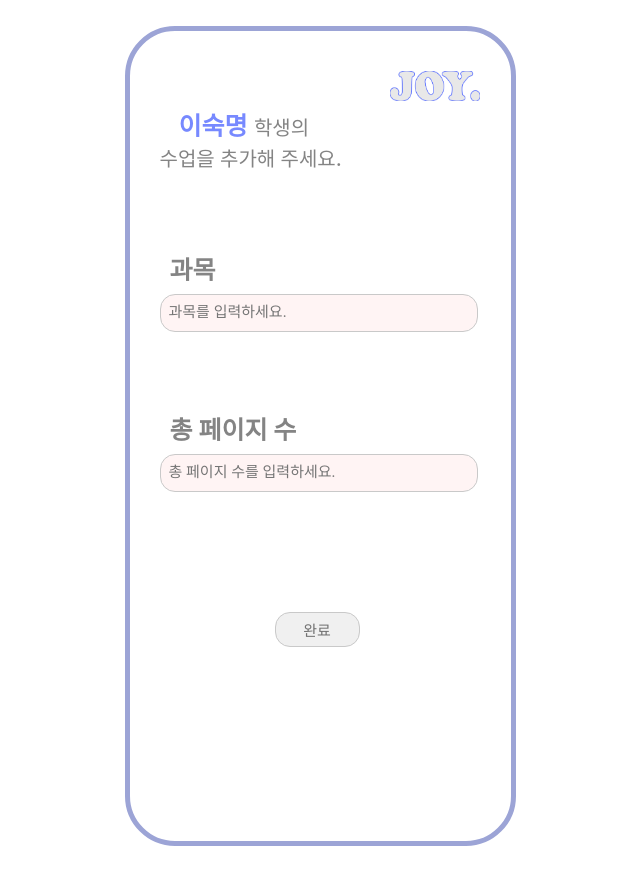
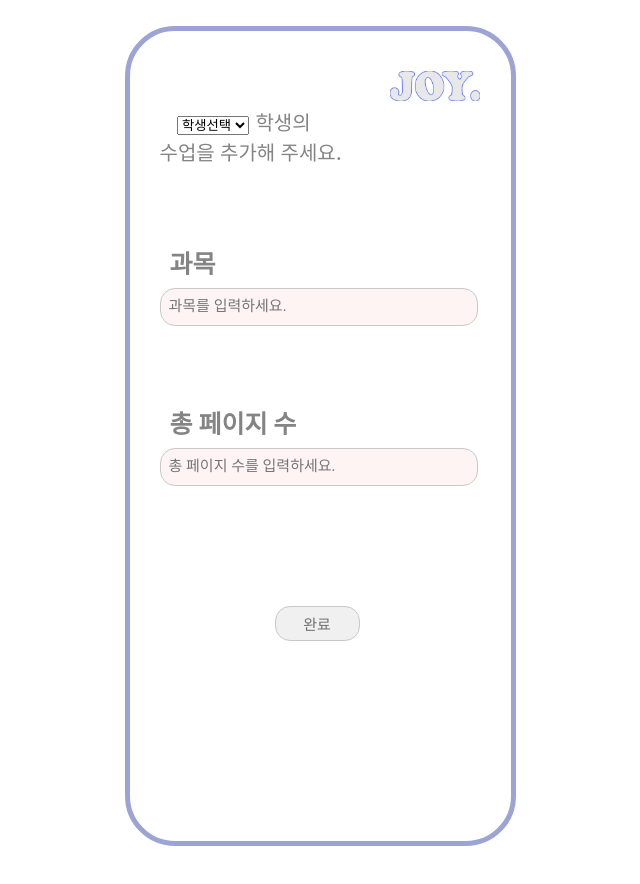
Before and after one commit to Jiyoongrace/joyful, a React (Create React App) app: page /subjectpage in a window 1280 px wide. Shown: the top 884 px of the page, without its empty margins (320-960 px from the left). Built offline with nearby package versions, Linux system fonts and the light colour scheme; data requests are answered from the project's data file; a web font is replaced by a local one.

Commit message:
Committing local changes before pull

```diff
--- a/src/pages/CalendarPage.jsx
+++ b/src/pages/CalendarPage.jsx
@@ -7,14 +7,25 @@ import 'react-calendar/dist/Calendar.css';
 
 const CalendarPage = () => {
   const [posts, setPosts] = useState([]);
-  const [form, setForm] = useState({ id: '', num: '', date: '' });
-  const [update, setUpdate] = useState({ id: '', num: '', date: '' });
-  const { id, num, date } = update;
+  const [form, setForm] = useState({ id: '', userId: '', num: '', date: '' });
+  const [update, setUpdate] = useState({ id: '', userId: '', num: '', date: '' });
+  const { id, userId, num, date } = update;
   const [open, setOpen] = useState(false);
+  const [tutorUsernames, setTutorUsernames] = useState([]);
 
   React.useEffect(() => {
     // read
     axios({ url: 'http://localhost:3001/lessons', method: 'GET' }).then(({ data }) => setPosts(data));
+  }, []);
+
+
+  React.useEffect(() => {
+    axios.get('http://localhost:3001/userone').then(({ data }) => {
+      const filteredUsernames = data
+        .filter((user) => user.tutorId == 'beulbeul') // Adjust the condition based on your data structure
+        .map((user) => user.username);
+      setTutorUsernames(filteredUsernames);
+    });
   }, []);
 
   const handleDateChange = (selectedDate) => {
@@ -36,7 +47,19 @@ const CalendarPage = () => {
             <Calendar value={new Date()} onChange={handleDateChange} locale="en-US" />
           </div>
           <div id="fff">
-            <span id="sss">●</span>&nbsp;이숙명
+            <span id="sss">+</span>&nbsp;
+            <select
+              id="selectStudent"
+              value={form.userId}
+              onChange={(e) => setForm({ ...form, userId: e.target.value })}
+            >
+              <option value="전체학생">학생선택</option>
+              {tutorUsernames.map((username) => (
+                <option key={username} value={username}>
+                  {username}
+                </option>
+              ))}
+            </select>
           </div>
           <div id="ggg">학생 수업 추가</div>
           <div id="contt">
--- a/src/pages/CardPage.jsx
+++ b/src/pages/CardPage.jsx
@@ -1,50 +1,63 @@
-import React, { useState } from 'react';
+import React, { useEffect, useState } from 'react';
 import axios from 'axios';
 import './pagecss/main.css';
 import { Link } from 'react-router-dom';
-import Navbar from './Navbar';
 
 const CardPage = () => {
-  const [posts, setPosts] = React.useState([]);
-  const [subjects, setSubjects] = React.useState([]);
-  const [form, setForm] = React.useState({ id: '', study: '', hw: '', subject: 'all' });
-  const [update, setUpdate] = React.useState({ id: '', study: '', hw: '', subject: '' });
-  const { id, study, hw, subject } = update;
-  const [open, setOpen] = React.useState(false);
-  const [ratio, setRatio] = React.useState(0);
+  const [posts, setPosts] = useState([]);
+  const [subjects, setSubjects] = useState([]);
+  const [form, setForm] = useState({ student: 'all', subject: 'all' });
+  const [ratio, setRatio] = useState(0);
+  const [tutorUsernames, setTutorUsernames] = useState([]);
 
-  const [isNavBarOpen, setIsNavBarOpen] = useState(false);
-
-  const toggleNavBar = () => {
-    setIsNavBarOpen(!isNavBarOpen);
-  };
-
-  React.useEffect(() => {
+  useEffect(() => {
     axios.get('http://localhost:3001/subjects').then(({ data }) => {
       setSubjects(data);
     });
   }, []);
 
-  React.useEffect(() => {
+  useEffect(() => {
     axios.get('http://localhost:3001/lessons').then(({ data }) => {
       setPosts(data);
     });
   }, []);
 
+  useEffect(() => {
+    const { student, subject } = form;
+    let url = 'http://localhost:3001/lessons';
+
+    if (student !== 'all') {
+      url += `?userId=${student}`;
+    }
+    if (subject !== 'all') {
+      url += student !== 'all' ? `&subject=${subject}` : `?subject=${subject}`;
+    }
+
+    axios.get(url).then(({ data }) => {
+      setPosts(data);
+    }).catch((error) => {
+      console.log(error);
+    });
+
+    const selectedSubject = subjects.find(
+      (subj) => subj.userId === student && subj.subject === subject
+    );
+    if (selectedSubject) {
+      const calculatedRatio = ((selectedSubject.current / selectedSubject.pages) * 100).toFixed(2);
+      setRatio(calculatedRatio);
+    } else {
+      setRatio(0);
+    }
+  }, [form, subjects]);
+
   React.useEffect(() => {
-    if (form.subject) {
-      axios
-        .get(`http://localhost:3001/subjects?subject=${form.subject}`)
-        .then(({ data }) => {
-          if (data.length > 0) {
-            const { current, pages } = data[0];
-            const calculatedRatio = ((current / pages) * 100).toFixed(2); // Round the ratio to 2 decimal places
-            setRatio(calculatedRatio);
-          }
-        })
-        .catch((error) => console.log(error));
-    }
-  }, [form.subject]);
+    axios.get('http://localhost:3001/userone').then(({ data }) => {
+      const filteredUsernames = data
+        .filter((user) => user.tutorId === 'beulbeul') // Adjust the condition based on your data structure
+        .map((user) => user.username);
+      setTutorUsernames(filteredUsernames);
+    });
+  }, []);
 
   const progressBarStyles = {
     width: `${ratio}%`,
@@ -57,19 +70,20 @@ const CardPage = () => {
     <div>
       <div id="template">
         <div id="back3">
-        <div>
-          <img
-            src="JOY2.png"
-            alt="Logo"
-            id="logo3"
-            onClick={toggleNavBar}
-            style={{ cursor: 'pointer' }}
-          />
-          <Navbar isOpen={isNavBarOpen} />
-          {/* 이하 페이지의 내용 */}
-        </div>
+          <img src="JOY2.png" id="logo3" alt="로고" />
           <div id="aa">
-            이숙명 <span id="cc"> &nbsp; 학생의</span>
+            <select
+              value={form.student}
+              onChange={(e) => setForm({ ...form, student: e.target.value })}
+            >
+              <option value="all">전체학생</option>
+              {tutorUsernames.map((username) => (
+                <option key={username} value={username}>
+                  {username}
+                </option>
+              ))}
+            </select>
+            <span id="cc"> &nbsp; 학생의</span>
           </div>
           <Link to="/subjectpage" id="ccc">
             +
@@ -80,10 +94,12 @@ const CardPage = () => {
                 name="subject"
                 id="bb"
                 value={form.subject}
-            onChange={(e) => setForm((prevForm) => ({ ...prevForm, subject: e.target.value }))}
+                onChange={(e) => setForm({ ...form, subject: e.target.value })}
               >
-            <option value="all">전체</option> {/* Add a new option for displaying all data */}
-            {subjects.map((subject) => (
+                <option value="all">전체</option>
+                {subjects
+                  .filter((subject) => subject.userId === form.student)
+                  .map((subject) => (
                     <option key={subject.id} value={subject.subject}>
                       {subject.subject}
                     </option>
@@ -94,20 +110,22 @@ const CardPage = () => {
               진도율은 &nbsp;
               <span id="ee">{ratio}%</span> &nbsp;입니다.
             </span>
-            <div style={{ width: '100%', height: '20px', backgroundColor: '#eee', borderRadius: '10px', marginTop: '15px' }}>
+            <div
+              style={{
+                width: '100%',
+                height: '20px',
+                backgroundColor: '#eee',
+                borderRadius: '10px',
+                marginTop: '15px',
+              }}
+            >
               <div style={progressBarStyles}></div>
             </div>
           </div>
 
           <div>
             <br></br>
-            {posts
-            .filter((post) => {
-              if (form.subject === 'all') { // Check if the selected option is 'all'
-                return true; // Display all posts
-              }
-              return subjects.find((subject) => subject.subject === post.subject)?.subject === form.subject;
-            }).map((post) => {
+            {posts.map((post) => {
               return (
                 <div
                   key={`post_${post.id}`}
@@ -129,7 +147,11 @@ const CardPage = () => {
                       <div id="jj">오늘의 진도</div> &nbsp;
                       <div
                         id="bbb"
-                        style={{ border: '1px solid #C9C9C9', borderRadius: '20px', backgroundColor: '#fff4f4' }}
+                        style={{
+                          border: '1px solid #C9C9C9',
+                          borderRadius: '20px',
+                          backgroundColor: '#fff4f4',
+                        }}
                       >
                         &nbsp;&nbsp;{post.study}
                       </div>
@@ -138,7 +160,11 @@ const CardPage = () => {
                       <div id="jj">오늘의 숙제</div> &nbsp;
                       <div
                         id="bbb"
-                        style={{ border: '1px solid #C9C9C9', borderRadius: '20px', backgroundColor: '#fff4f4' }}
+                        style={{
+                          border: '1px solid #C9C9C9',
+                          borderRadius: '20px',
+                          backgroundColor: '#fff4f4',
+                        }}
                       >
                         &nbsp;&nbsp;{post.hw}
                       </div>
@@ -154,9 +180,7 @@ const CardPage = () => {
                       onClick={() => {
                         axios
                           .delete(`http://localhost:3001/lessons/${post.id}`)
-                          .then(() =>
-                            setPosts((prev) => prev.filter((item) => post.id !== item.id))
-                          )
+                          .then(() => setPosts((prev) => prev.filter((item) => post.id !== item.id)))
                           .catch((e) => {
                             console.log(e);
                           });
--- a/src/pages/ClassPage.jsx
+++ b/src/pages/ClassPage.jsx
@@ -3,9 +3,11 @@ import axios from 'axios';
 import { useParams } from 'react-router-dom';
 import './pagecss/main.css';
 import JOY2 from './JOY2.png';
+import { Link } from "react-router-dom";
 
 const ClassPage = () => {
   const { id } = useParams();
+  const { userId } = useParams();
   const [post, setPost] = React.useState(null);
   const [update, setUpdate] = React.useState({ subject: '', study: '', hw: '', current: '', grade: '', completed: '' });
   const { subject, study, hw, current, grade, completed } = update;
@@ -191,7 +193,7 @@ const ClassPage = () => {
                     <label htmlFor="completed-no">X</label>
                   </div>
                 </div>
-                <button onClick={handleUpdate}>Update</button>
+                <Link to="/cardpage"><button onClick={handleUpdate}>Update</button></Link>
               </div>
             </div>
           </div>
--- a/src/pages/MyPage.jsx
+++ b/src/pages/MyPage.jsx
@@ -1,11 +1,10 @@
 import React, { useEffect, useState } from 'react';
-import { useLocation, useHistory } from 'react-router-dom';
+import { useLocation } from 'react-router-dom';
 import './pagecss/main.css';
 import axios from 'axios';
 
 const MyPage = () => {
   const location = useLocation();
-  const history = useHistory();
   const searchParams = new URLSearchParams(location.search);
   const userId = searchParams.get('userId');
   const username = searchParams.get('username');
@@ -32,7 +31,7 @@ const MyPage = () => {
     // 로그아웃 로직을 수행합니다. (예: 세션 클리어, 토큰 제거 등)
 
     // 메인 페이지로 리디렉션합니다.
-    history.push('/mainpage');
+    window.location.href = '/mainpage';
   };
 
   return (
--- a/src/pages/SubjectPage.jsx
+++ b/src/pages/SubjectPage.jsx
@@ -1,20 +1,30 @@
-import React from 'react'
+import React, { useState } from 'react'
 import axios from 'axios';
 import { Link } from "react-router-dom";
 import './pagecss/template.css';
 
 const SubjectPage = () => {
   const [posts, setPosts] = React.useState([]);
-  const [form, setForm] = React.useState({ id: '', subject: '', pages: '' });
-  const [update, setUpdate] = React.useState({ id: '', subject: '', pages: '' });
-  const { id, subject, pages } = update;
+  const [form, setForm] = React.useState({ id: '', userId: '', subject: '', pages: '' });
+  const [update, setUpdate] = React.useState({ id: '', userId: '', subject: '', pages: '' });
+  const { id, userId, subject, pages } = update;
   const [open, setOpen] = React.useState(false);
+  const [tutorUsernames, setTutorUsernames] = useState([]);
 
   React.useEffect(() => {
     // read
     axios({ url: 'http://localhost:3001/subjects', method: 'GET' }).then(
       ({ data }) => setPosts(data)
     );
+  }, []);
+
+  React.useEffect(() => {
+    axios.get('http://localhost:3001/userone').then(({ data }) => {
+      const filteredUsernames = data
+        .filter((user) => user.tutorId == 'beulbeul') // Adjust the condition based on your data structure
+        .map((user) => user.username);
+      setTutorUsernames(filteredUsernames);
+    });
   }, []);
 
   return (
@@ -24,7 +34,19 @@ const SubjectPage = () => {
         <div id="back2">
 
         <img src="JOY2.png" id="logo3"></img>
-        <div id="fff">&nbsp;이숙명 <span id="ssss">학생의</span><br></br> <span id="sssss">수업을 추가해 주세요.</span></div>
+        <div id="fff">&nbsp;
+        <select
+              id="selectStudent"
+              value={form.userId}
+              onChange={(e) => setForm({ ...form, userId: e.target.value })}
+            >
+              <option value="전체학생">학생선택</option>
+              {tutorUsernames.map((username) => (
+                <option key={username} value={username}>
+                  {username}
+                </option>
+              ))}
+            </select> <span id="ssss">학생의</span><br></br> <span id="sssss">수업을 추가해 주세요.</span></div>
 
 
         <div id="pp"><br></br><span id="ppp">과목</span><br></br><br></br><br></br>
```
Lines whose indentation alone changed are shown as unchanged.
